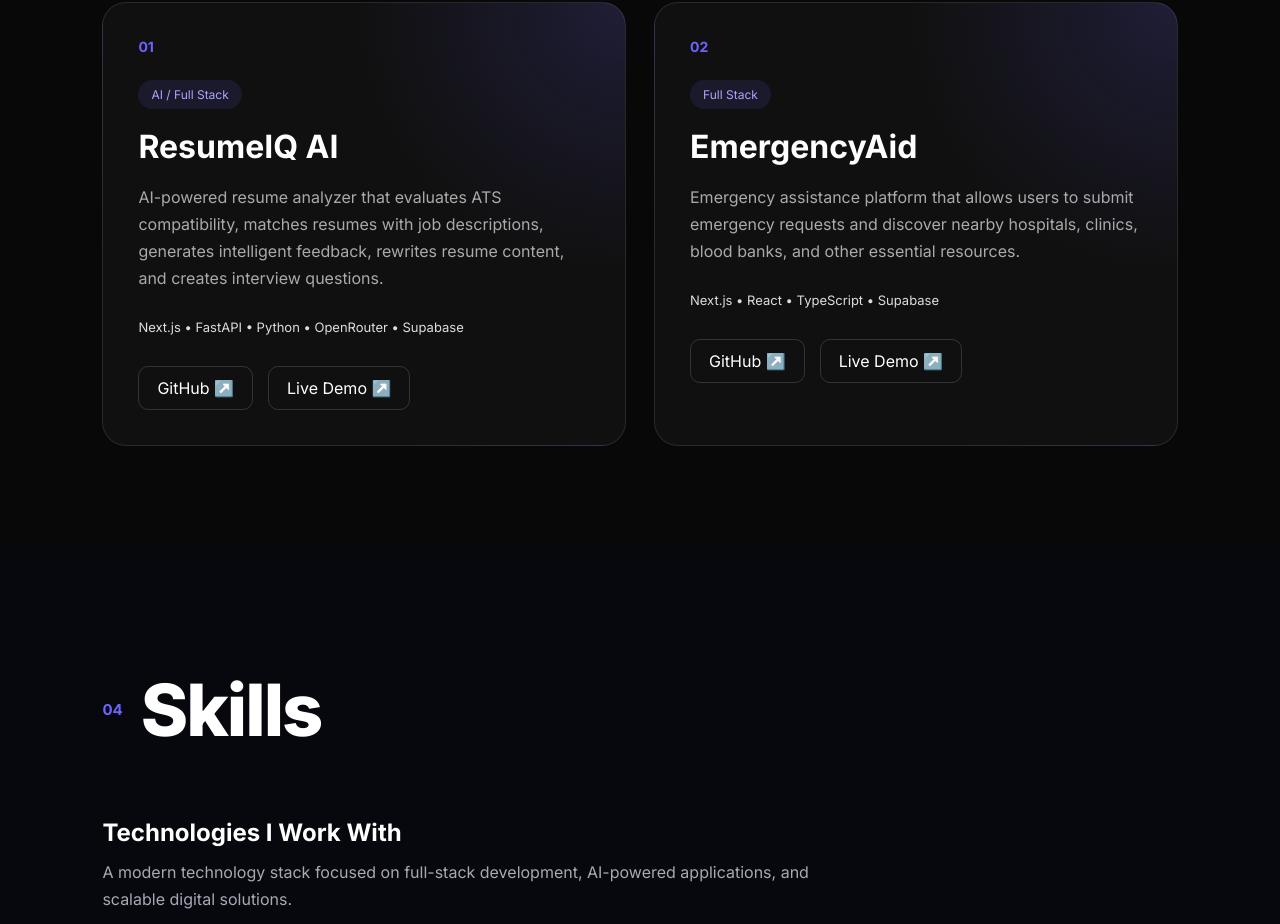
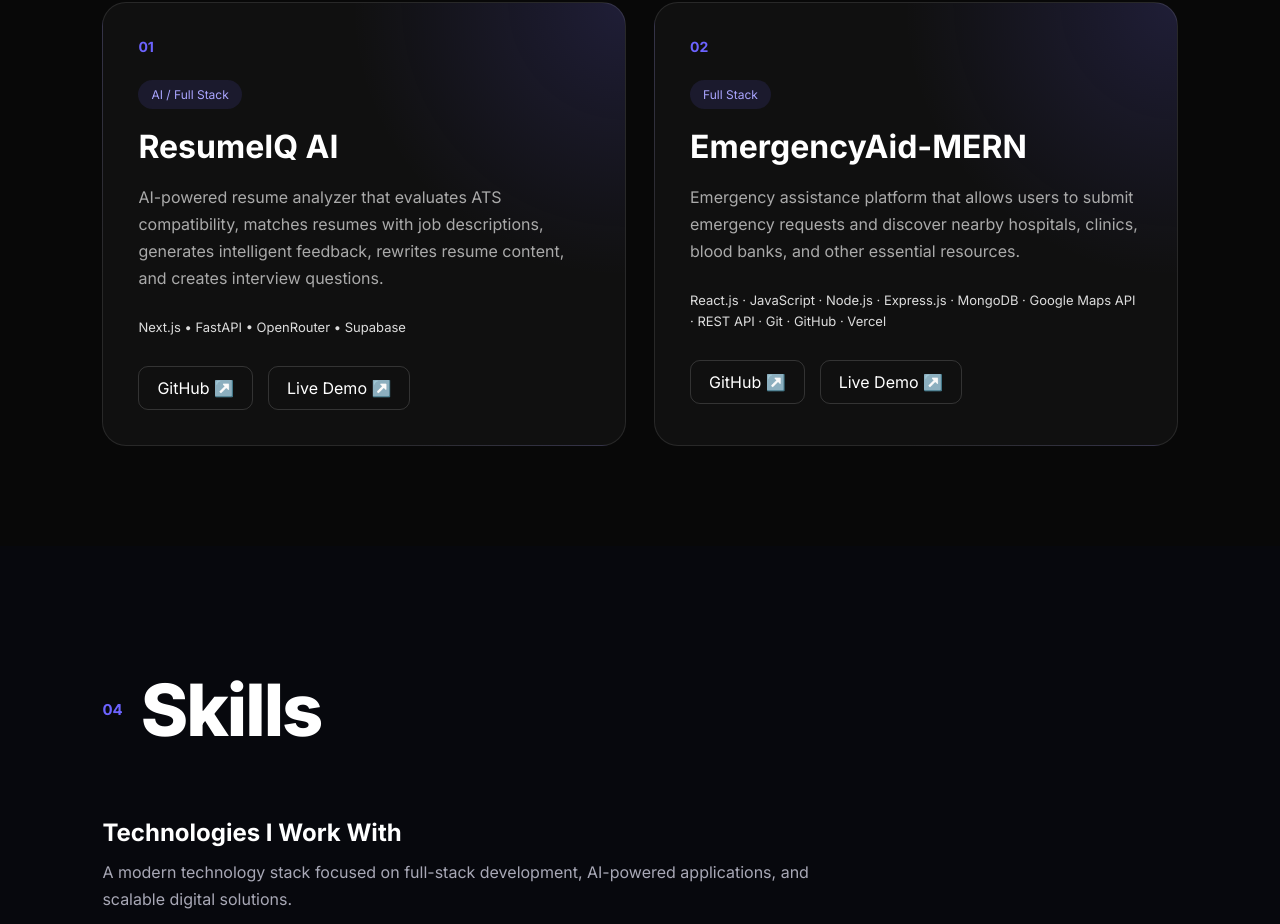
Before and after one commit to kasthaa/Astha-portfolio, a React (Vite) app: page / in a window 1280 px wide. Shown: the part 1980-2904 px from the top of the page. Built offline with nearby package versions, Linux system fonts and the light colour scheme.

Commit message:
Add new project link

```diff
--- a/src/components/Projects.jsx
+++ b/src/components/Projects.jsx
@@ -5,18 +5,18 @@
       type: "AI / Full Stack",
       description:
         "AI-powered resume analyzer that evaluates ATS compatibility, matches resumes with job descriptions, generates intelligent feedback, rewrites resume content, and creates interview questions.",
-      tech: "Next.js • FastAPI • Python • OpenRouter • Supabase",
+      tech: "Next.js • FastAPI • OpenRouter • Supabase",
       github: "https://github.com/kasthaa/ResumeIQ-AI.git",
       demo: "https://resume-iq-ai-dzcw.vercel.app/",
     },
     {
-      title: "EmergencyAid",
+      title: "EmergencyAid-MERN",
       type: "Full Stack",
       description:
         "Emergency assistance platform that allows users to submit emergency requests and discover nearby hospitals, clinics, blood banks, and other essential resources.",
-      tech: "Next.js • React • TypeScript • Supabase",
-      github: "git remote add origin https://github.com/kasthaa/emergencyAid.git",
-      demo: "https://emergency-540c9adpg-astha13.vercel.app/",
+      tech:  "React.js · JavaScript · Node.js · Express.js · MongoDB · Google Maps API · REST API · Git · GitHub · Vercel",
+      github: "git remote add origin  https://github.com/kasthaa/emergencyaid-mern.git",
+      demo: "https://emergencyaid-mern-obshyicwt-astha13.vercel.app/",
     },
   ];
 
```
